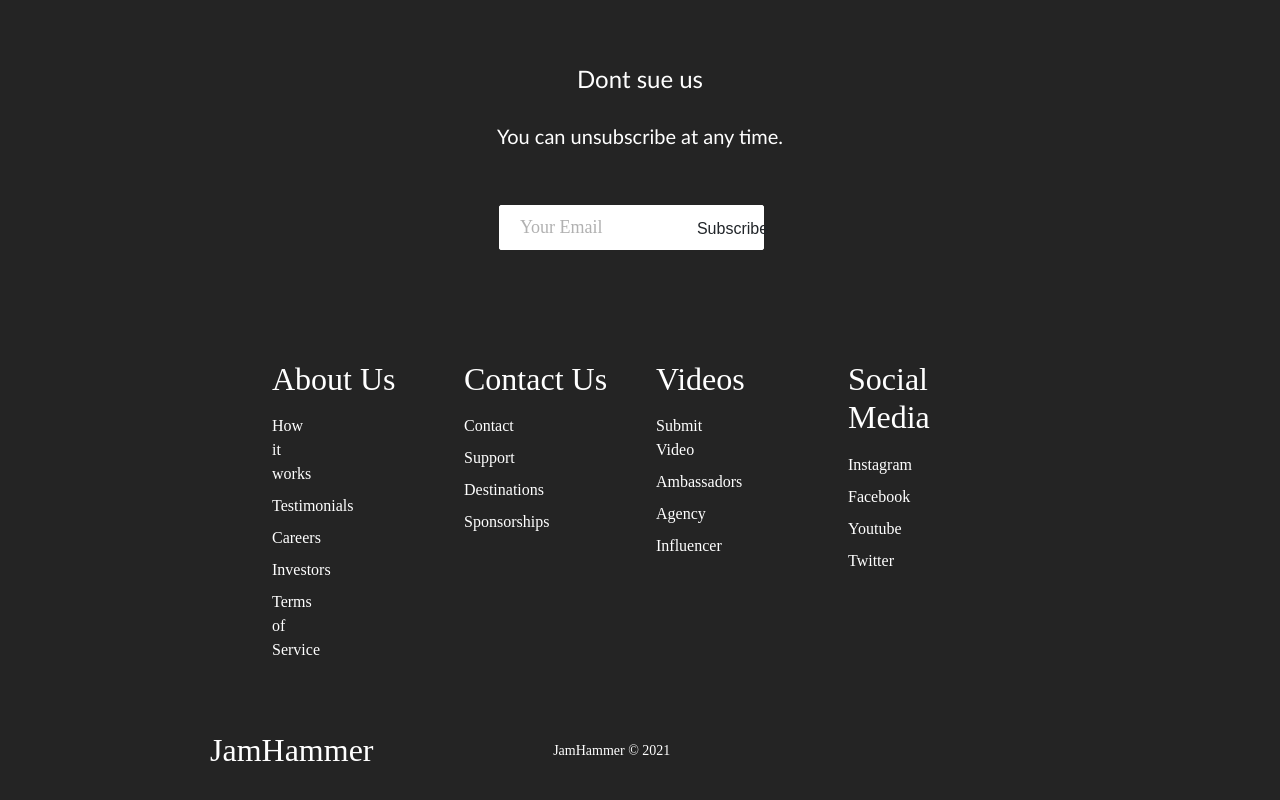
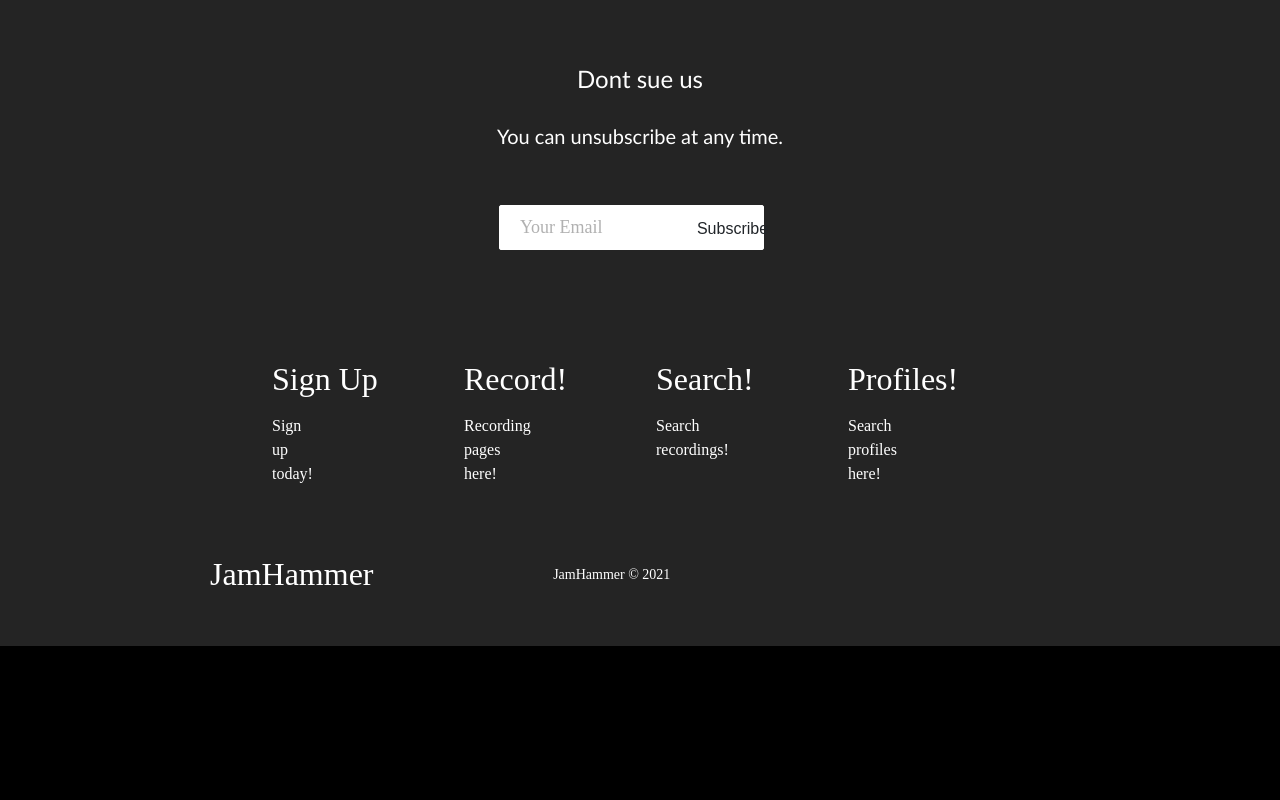
Before and after one commit to Jsarvay/Jam-Hammer, a React (Create React App) app in the folder client/: page /search in a window 1280 px wide. Shown: the part 845-1645 px from the top of the page. After the commit the page ends 1491 px from the top, so only its background shows below. Built offline with nearby package versions, Linux system fonts and the light colour scheme; no server answers; a web font is replaced by a local one; what wavesurfer.js would draw is missing.

Commit message:
updated footer

```diff
--- a/client/src/components/Footer/index.js
+++ b/client/src/components/Footer/index.js
@@ -27,35 +27,22 @@ function Footer() {
       <div class="footer-links">
         <div className="footer-link-wrapper">
           <div class="footer-link-items">
-            <h2>About Us</h2>
-            <Link to="/sign-up">How it works</Link>
-            <Link to="/">Testimonials</Link>
-            <Link to="/">Careers</Link>
-            <Link to="/">Investors</Link>
-            <Link to="/">Terms of Service</Link>
+            <h2>Sign Up</h2>
+            <Link to="/register">Sign up today!</Link>
           </div>
           <div class="footer-link-items">
-            <h2>Contact Us</h2>
-            <Link to="/">Contact</Link>
-            <Link to="/">Support</Link>
-            <Link to="/">Destinations</Link>
-            <Link to="/">Sponsorships</Link>
+            <h2>Record!</h2>
+            <Link to="/recording">Recording pages here!</Link>
           </div>
         </div>
         <div className="footer-link-wrapper">
           <div class="footer-link-items">
-            <h2>Videos</h2>
-            <Link to="/">Submit Video</Link>
-            <Link to="/">Ambassadors</Link>
-            <Link to="/">Agency</Link>
-            <Link to="/">Influencer</Link>
+            <h2>Search!</h2>
+            <Link to="/search">Search recordings!</Link>
           </div>
           <div class="footer-link-items">
-            <h2>Social Media</h2>
-            <Link to="/">Instagram</Link>
-            <Link to="/">Facebook</Link>
-            <Link to="/">Youtube</Link>
-            <Link to="/">Twitter</Link>
+            <h2>Profiles!</h2>
+            <Link to="/profiles">Search profiles here!</Link>
           </div>
         </div>
       </div>
```
Also changed, not shown: 1 other file (tests, documents, lock files or other folders).
